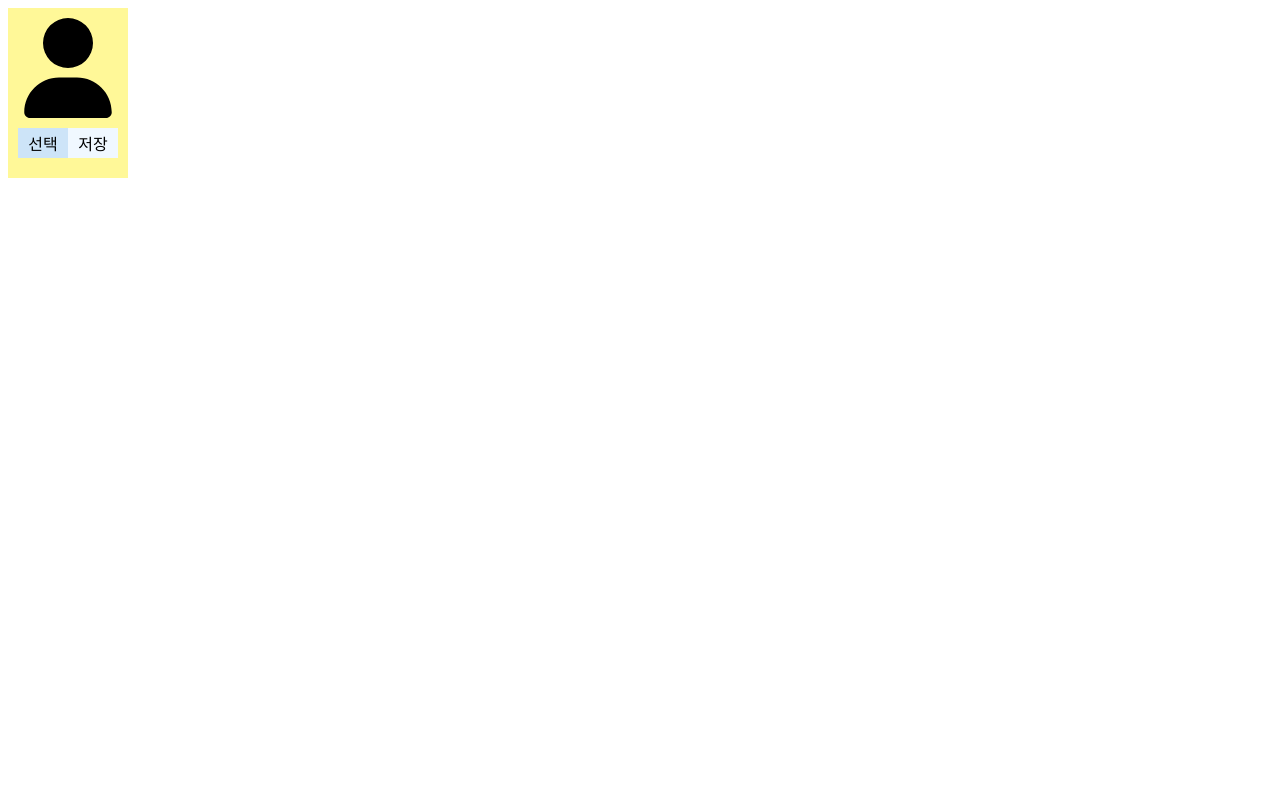
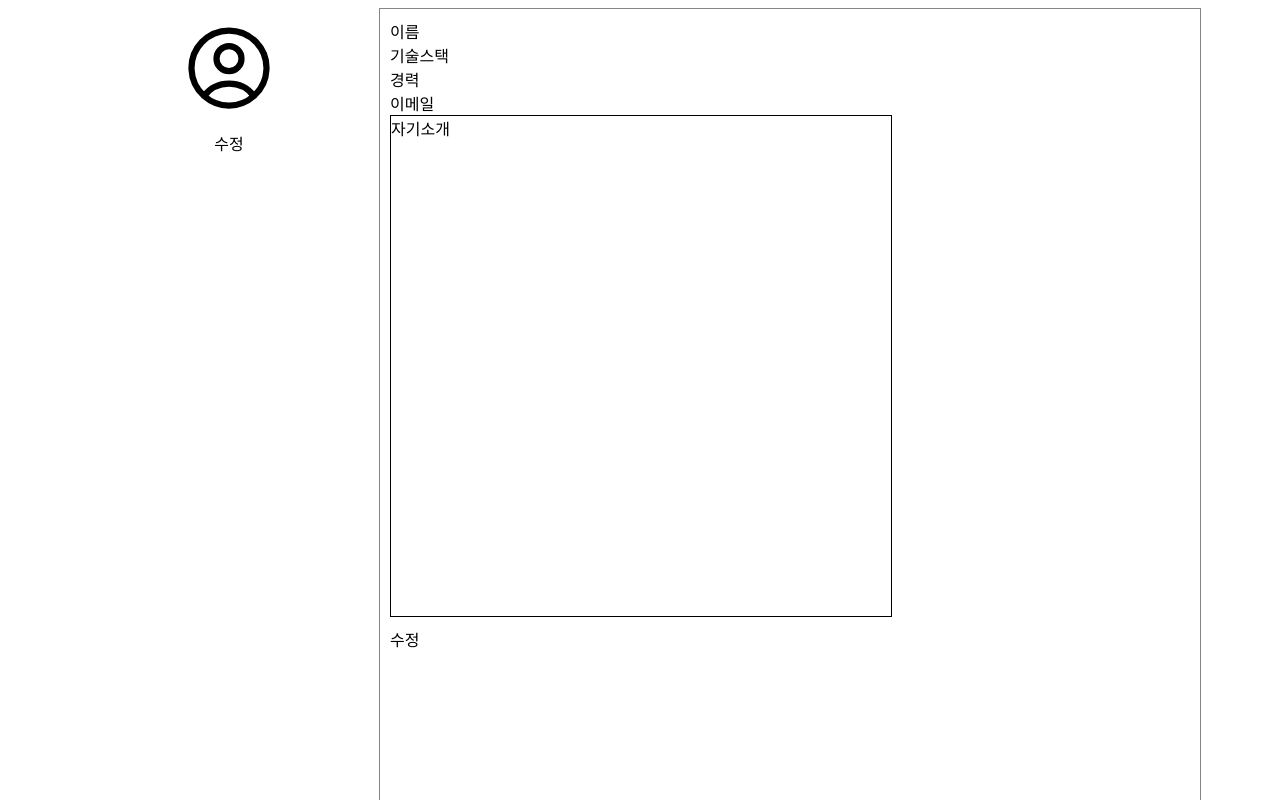
Before and after one commit to Moaolio/moaolio-fe, a Next.js app: page /mypage in a window 1280 px wide. Shown: the top 800 px of the page. Built offline with nearby package versions, Linux system fonts and the light colour scheme.

Commit message:
feat/mypage구현/#3

```diff
--- a/src/app/mypage/page.module.scss
+++ b/src/app/mypage/page.module.scss
@@ -1,19 +1,25 @@
+.profilePage {
+  display: flex;
+  flex-direction: row;
+  align-items: flex-start;
+  justify-content: center;
+
   .profileImageContainer {
-  background-color: rgb(255, 248, 152);
-  width: 120px;
-  height: 160px;
+    background-color: rgb(255, 255, 255);
+    width: 300px;
+    height: 400px;
     display: flex;
     flex-direction: column;
     align-items: center;
     padding-top: 10px;
+
     .profileImage {
       background-color: rgb(255, 255, 255);
       width: 100px;
       height: 100px;
       border-radius: 50%;
-
-    background-size: cover; /* 이미지 크기 조정 */
-    background-position: center; /* 이미지 중앙에 위치 */
+      background-size: cover;
+      background-position: center;
       display: flex;
       align-items: center;
       justify-content: center;
@@ -27,7 +33,7 @@
       margin-top: 10px;
 
       .profileImageSelect {
-      background-color: rgb(205, 228, 248);
+        background-color: rgb(255, 255, 255);
         width: 50px;
         height: 30px;
         cursor: pointer;
@@ -36,7 +42,7 @@
         align-items: center;
       }
       .profileImageSave {
-      background-color: aliceblue;
+        background-color: rgb(255, 255, 255);
         width: 50px;
         height: 30px;
         cursor: pointer;
@@ -44,5 +50,54 @@
         justify-content: center;
         align-items: center;
       }
+      .profileImageCancel {
+        cursor: pointer;
       }
     }
+  }
+  .profileInfo {
+    width: 800px;
+    min-height: 1000px;
+    height: auto;
+    border: 1px solid rgb(134, 134, 134);
+    padding: 10px;
+    display: flex;
+
+    .profileEdit {
+      display: flex;
+      flex-direction: row;
+      align-items: flex-start;
+      justify-content: right;
+      flex-direction: column;
+
+      .textareaStyle {
+        width: 500px;
+        height: 500px;
+        resize: none;
+        color: rgb(121, 121, 121);
+      }
+      .inputStyle {
+        color: rgb(121, 121, 121);
+        font-size: 15px;
+        margin-bottom: 2px;
+      }
+      .editButton {
+        margin-top: 10px;
+        cursor: pointer;
+      }
+    }
+    .profileName {
+    }
+    .techStack {
+    }
+    .career {
+    }
+    .email {
+    }
+    .introduction {
+      border: solid 1px black;
+      width: 500px;
+      height: 500px;
+    }
+  }
+}
--- a/src/app/mypage/page.tsx
+++ b/src/app/mypage/page.tsx
@@ -1,13 +1,21 @@
 'use client'
 import React, { ChangeEvent, useState } from 'react'
 import styles from '@/app/mypage/page.module.scss'
-import { FaUser } from 'react-icons/fa6'
+import { HiOutlineUserCircle } from 'react-icons/hi2'
 
 const Page = () => {
   //미리보기
-  const [previewImage, setpreviewImage] = useState<string | null>(null)
+  const [previewImage, setPreviewImage] = useState<string | null>(null)
   //저장
   const [selectedImage, setSelectedImage] = useState<File | null>(null)
+  const [editBtn, setEditBtn] = useState(false)
+  const [profileInfo, setProfileInfo] = useState({
+    name: '이름',
+    techStack: '기술스택',
+    career: '경력',
+    email: '이메일',
+    introduction: '자기소개'
+  })
 
   const handleImageChange = (event: ChangeEvent<HTMLInputElement>) => {
     const file = event.target.files?.[0]
@@ -16,32 +24,69 @@ const Page = () => {
       //미리보기 이미지
       const reader = new FileReader()
       reader.onloadend = () => {
-        setpreviewImage(reader.result as string)
+        setPreviewImage(reader.result as string)
       }
       reader.readAsDataURL(file)
     }
   }
+
   const handleSaveProfileImage = () => {
     if (selectedImage) {
       console.log('프로필 이미지 저장', selectedImage)
     }
   }
 
+  const handleEditBtn = () => {
+    setEditBtn(prevState => !prevState)
+  }
+
+  const handleCancelEdit = () => {
+    setEditBtn(false)
+    setSelectedImage(null)
+    setPreviewImage(null)
+  }
+
+  //??
+  const handleChange = (
+    e: ChangeEvent<HTMLInputElement | HTMLTextAreaElement>
+  ) => {
+    const { name, value } = e.target
+    setProfileInfo(prevState => ({
+      ...prevState,
+      [name]: value
+    }))
+  }
+
   return (
-    <div>
+    <div className={styles.profilePage}>
       <div className={styles.profileImageContainer}>
         {previewImage ? (
           <div
             className={styles.profileImage}
             style={{ backgroundImage: `url(${previewImage})` }}></div>
         ) : (
-          <FaUser size={100} />
+          <HiOutlineUserCircle size={100} />
         )}
         <div className={styles.profileImageBtn}>
+          {selectedImage ? (
+            <>
+              <label
+                className={styles.profileImageSave}
+                onClick={handleSaveProfileImage}>
+                저장
+              </label>
+              <label
+                className={styles.profileImageCancel}
+                onClick={handleCancelEdit}>
+                취소
+              </label>
+            </>
+          ) : (
+            <>
               <label
                 htmlFor="imageInput"
                 className={styles.profileImageSelect}>
-            선택
+                수정
               </label>
               <input
                 id="imageInput"
@@ -50,10 +95,47 @@ const Page = () => {
                 style={{ display: 'none' }} // 인풋 필드를 숨김
                 onChange={handleImageChange}
               />
+            </>
+          )}
+        </div>
+      </div>
+      <div className={styles.profileInfo}>
+        <div className={styles.profileEdit}>
+          {editBtn ? (
+            Object.keys(profileInfo).map(key =>
+              key === 'introduction' ? (
+                <textarea
+                  className={styles.textareaStyle}
+                  key={key}
+                  name={key}
+                  value={profileInfo[key as keyof typeof profileInfo]}
+                  onChange={handleChange}
+                />
+              ) : (
+                <input
+                  className={styles.inputStyle}
+                  key={key}
+                  name={key}
+                  value={profileInfo[key as keyof typeof profileInfo]}
+                  onChange={handleChange}
+                />
+              )
+            )
+          ) : (
+            <>
+              <div className={styles.profileName}>{profileInfo.name}</div>
+              <div className={styles.techStack}>{profileInfo.techStack}</div>
+              <div className={styles.career}>{profileInfo.career}</div>
+              <div className={styles.email}>{profileInfo.email}</div>
+              <div className={styles.introduction}>
+                {profileInfo.introduction}
+              </div>
+            </>
+          )}
           <label
-            className={styles.profileImageSave}
-            onClick={handleSaveProfileImage}>
-            저장
+            className={styles.editButton}
+            onClick={handleEditBtn}>
+            {editBtn ? '저장' : '수정'}
           </label>
         </div>
       </div>
```
Also changed, not shown: 1 other file (tests, documents, lock files or other folders). Lines whose indentation alone changed are shown as unchanged.
